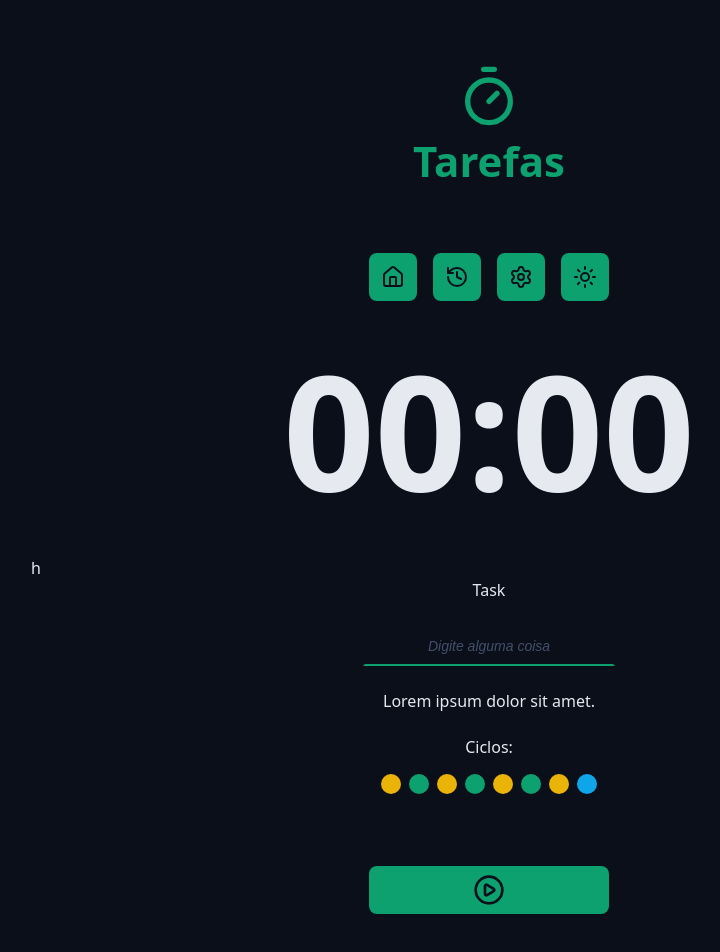
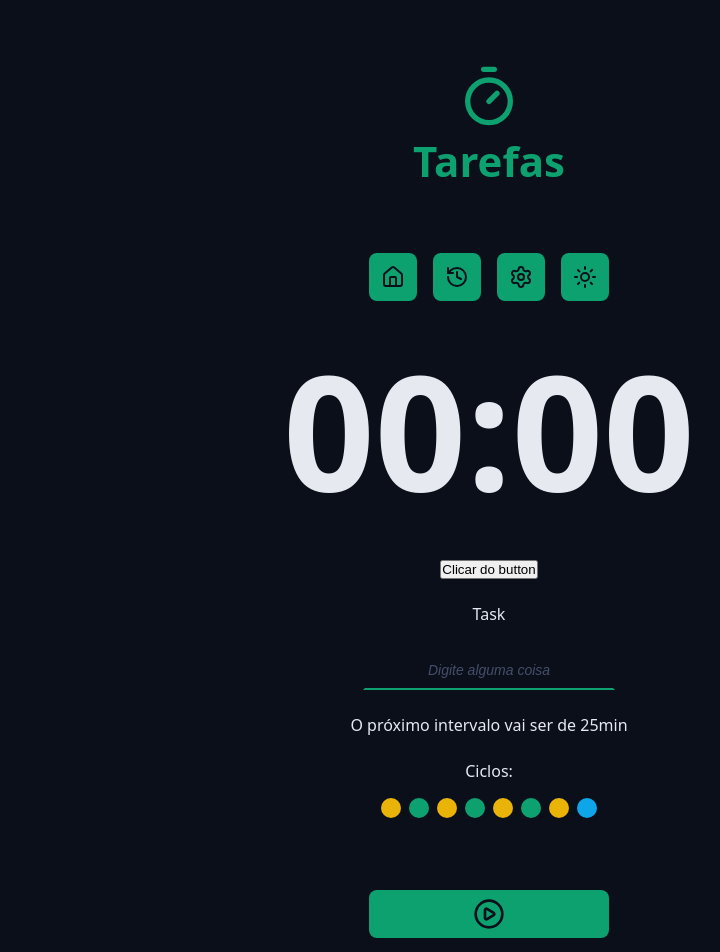
Before and after one commit to NetoResende/tarefas-pomodoro, a React (Vite) app: page / in a window 1280 px wide. Shown: the top 952 px of the page, without its empty margins (151-871 px from the left). Built offline with nearby package versions, Linux system fonts and the light colour scheme.

Commit message:
Estado global da aplicação com useState e comunicação via props, para enviar o estado por vários níveis de componentes ( prop drilling )

```diff
--- a/src/App.tsx
+++ b/src/App.tsx
@@ -1,7 +1,23 @@
 import { Home } from "./pages/Home";
+import type { TaskStateModel } from "./models/TaskStateModel";
+import { useState } from "react";
 import "./styles/Theme.css";
 import "./styles/Global.css";
 
+const initialState: TaskStateModel ={
+  tasks: [],
+  secondsRemaining: 0,
+  formattedSecondsTemaining: '00:00',
+  activeTask: null,
+  currentCycle: 0,
+  config: {
+    workTime: 25,
+    shortBreakTime: 5,
+    longBreakTime: 15
+  }
+}
 export function App() {
-  return <Home/>;
+  const [ state, setState ] = useState(initialState);
+
+  return <Home state={state} setState={setState}/>;
 }
--- a/src/components/CountDown/index.tsx
+++ b/src/components/CountDown/index.tsx
@@ -1,9 +1,10 @@
+import type { HomeProps } from "../../pages/Home";
 import styles from "./styles.module.css";
 
-export function CountDown() {
+export function CountDown({state}: HomeProps) {
   return (
     <div className={styles.container}>
-      00:00
+      {state.formattedSecondsTemaining}
     </div>
   );
 }
--- a/src/components/MainForm/index.tsx
+++ b/src/components/MainForm/index.tsx
@@ -2,10 +2,28 @@ import { PlayCircleIcon } from "lucide-react";
 import { Cycles } from "../Cycles";
 import { DefaultButton } from "../DefaultButton";
 import { DefaultInput } from "../DefaultInput";
+import type { HomeProps } from "../../pages/Home";
 
-export function MainForm(){
+export function MainForm({state, setState}: HomeProps){
+
+  function handlerClick(){
+    setState(prevState => {
+      return {
+        ...prevState,
+        formattedSecondsTemaining: "34:03",
+        config: {
+          ...prevState.config,
+          workTime: 18,
+        }
+      }
+    })
+  }
+
     return (
         <form className="form">
+          <div>
+            <button type="button" onClick={handlerClick}>Clicar do button</button>
+          </div>
           <div className="formRow">
             <DefaultInput
               id='meuInput'
@@ -15,7 +33,7 @@ export function MainForm(){
               />
           </div>
           <div className="formRow">
-            <p>Lorem ipsum dolor sit amet.</p>
+            <p>O próximo intervalo vai ser de {state.config.workTime}min</p>
           </div>
           <div className="formRow">
             <Cycles/>
--- a/src/pages/Home/index.tsx
+++ b/src/pages/Home/index.tsx
@@ -2,15 +2,21 @@ import { MainTemplate } from "../../templates/MainTemplate";
 import { Container } from "../../components/Container";
 import { CountDown } from "../../components/CountDown";
 import { MainForm } from "../../components/MainForm";
+import type { TaskStateModel } from "../../models/TaskStateModel";
 
-export function Home() {
+export type HomeProps = {
+  state: TaskStateModel
+  setState: React.Dispatch<React.SetStateAction<TaskStateModel>>
+}
+export function Home(props: HomeProps) {
+
   return (
     <MainTemplate>
       <Container>
-        <CountDown />
+        <CountDown  {...props}/>
       </Container>
       <Container>
-        h<MainForm />
+        <MainForm {...props}/>
       </Container>
     </MainTemplate>
   );
```
